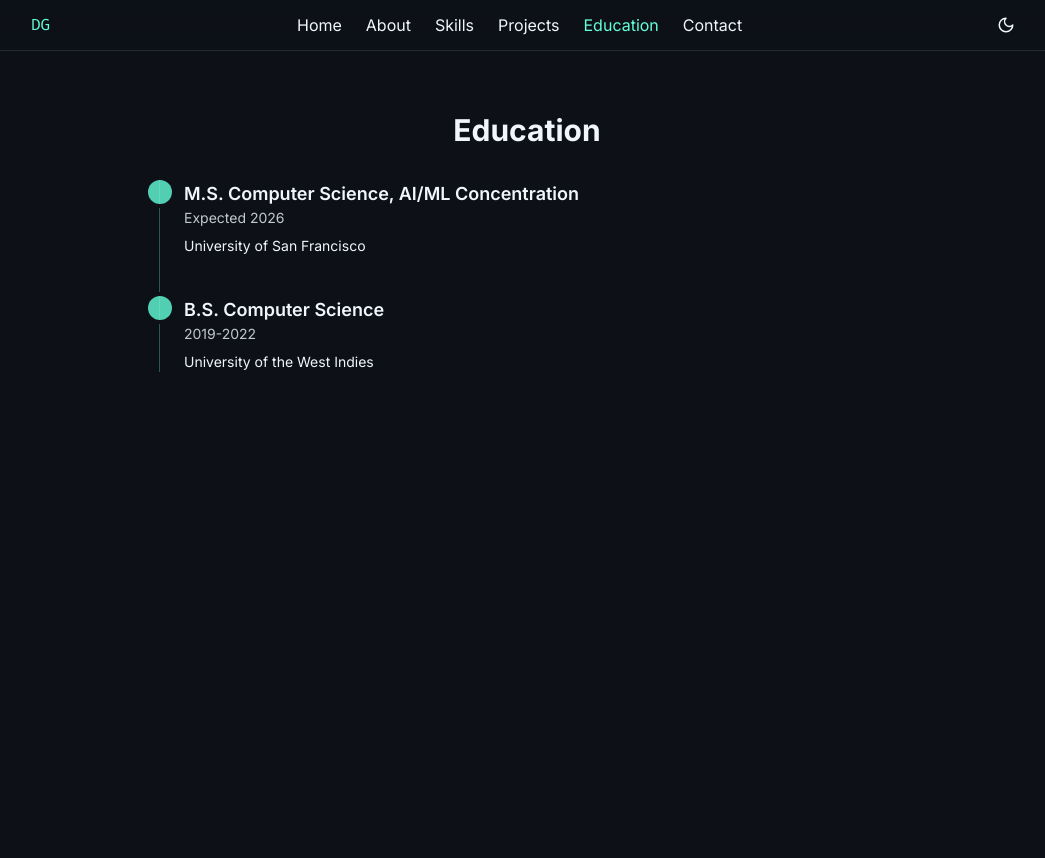
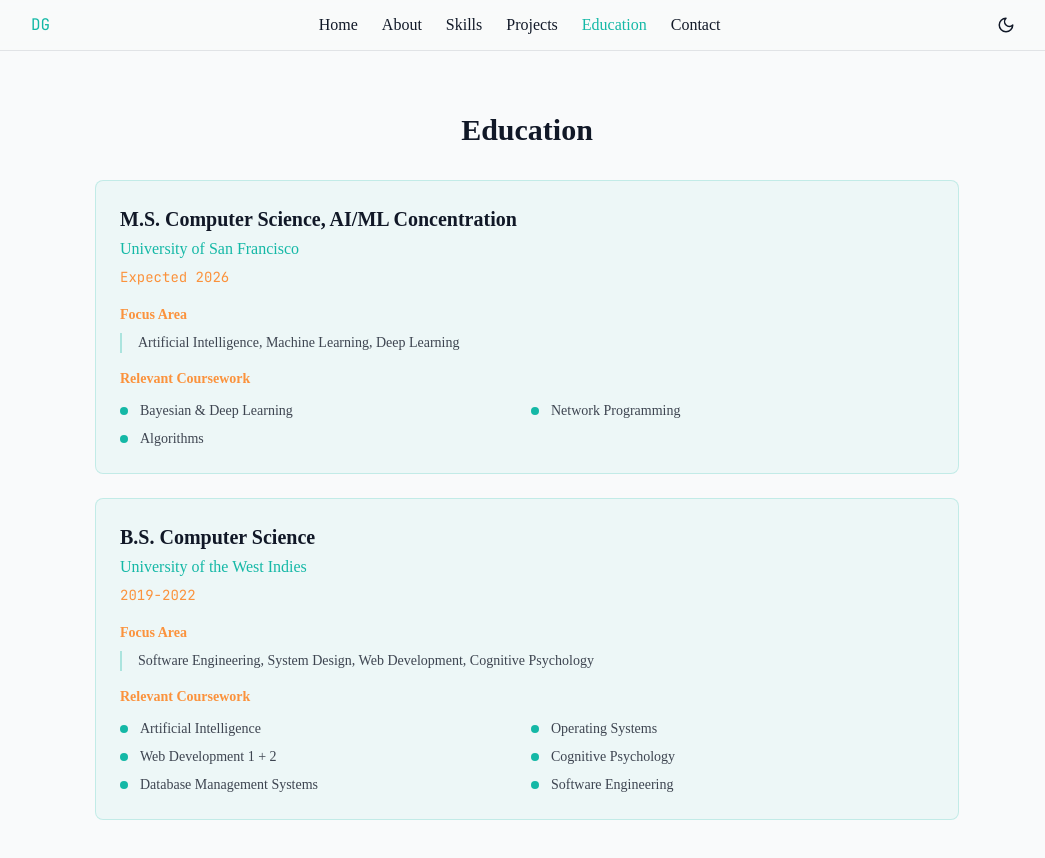
Before and after one commit to D3nizG/Deniz_Gould, a Next.js app: page /education in a window 1280 px wide. Shown: the top 858 px of the page, without its empty margins (113-1158 px from the left). Before the commit the page ends 800 px from the top, so only its background shows below. Built offline with nearby package versions, Linux system fonts and the light colour scheme.

Commit message:
adjusted education page and fixxed dark mode

```diff
--- a/app/(site)/education/page.tsx
+++ b/app/(site)/education/page.tsx
@@ -1,21 +1,68 @@
+'use client';
+
 import data from '@/public/resume.json';
+import { motion } from 'framer-motion';
+import { fadeSlideUp } from '@/lib/motion.client';
 
 export default function EducationPage() {
-return (
-<section className="max-w-3xl mx-auto px-4 py-12">
-<h1 className="text-3xl font-bold mb-8 text-center">Education</h1>
-<ol className="relative border-l border-accent-primary/30">
-{data.education.map((e) => (
-<li key={e.degree} className="mb-10 ml-6">
-<span className="absolute -left-3 flex h-6 w-6 items-center justify-center rounded-full bg-accent-primary/80 ring-4 ring-bg">
-<span className="sr-only">timeline bullet</span>
-</span>
-<h3 className="text-lg font-semibold">{e.degree}</h3>
-<span className="block text-sm opacity-80">{'year' in e ? e.year : e.years}</span>
-<p className="mt-2 text-sm">{e.school}</p>
-</li>
-))}
-</ol>
-</section>
-);
+  return (
+    <section className="max-w-4xl mx-auto px-4 py-12">
+      <motion.h1
+        className="text-3xl font-bold mb-8 text-center"
+        variants={fadeSlideUp}
+        initial="hidden"
+        animate="visible"
+      >
+        Education
+      </motion.h1>
+
+      <div className="space-y-6">
+        {data.education.map((e, index) => (
+          <motion.div
+            key={e.degree}
+            className="bg-accent-primary/5 rounded-lg p-6 border border-accent-primary/20"
+            variants={fadeSlideUp}
+            initial="hidden"
+            animate="visible"
+            transition={{ delay: index * 0.1 }}
+          >
+            {/* Header */}
+            <div className="mb-4">
+              <h3 className="text-xl font-semibold text-fg mb-1">{e.degree}</h3>
+              <p className="text-accent-primary font-medium mb-1">{e.school}</p>
+              <span className="text-sm text-accent-secondary font-mono">
+                {'year' in e ? e.year : e.years}
+              </span>
+            </div>
+
+            {/* Focus area */}
+            {e.focus && (
+              <div className="mb-4">
+                <h4 className="text-sm font-semibold text-accent-secondary mb-2">Focus Area</h4>
+                <p className="text-sm text-fg/80 pl-4 border-l-2 border-accent-primary/30">{e.focus}</p>
+              </div>
+            )}
+
+            {/* Coursework */}
+            {e.coursework && e.coursework.length > 0 && (
+              <div>
+                <h4 className="text-sm font-semibold text-accent-secondary mb-3">Relevant Coursework</h4>
+                <div className="grid grid-cols-1 md:grid-cols-2 gap-2">
+                  {e.coursework.map((course, courseIndex) => (
+                    <div
+                      key={courseIndex}
+                      className="flex items-center text-sm text-fg/80"
+                    >
+                      <div className="w-2 h-2 bg-accent-primary rounded-full mr-3 flex-shrink-0"></div>
+                      {course}
+                    </div>
+                  ))}
+                </div>
+              </div>
+            )}
+          </motion.div>
+        ))}
+      </div>
+    </section>
+  );
 }
--- a/app/layout.tsx
+++ b/app/layout.tsx
@@ -1,20 +1,27 @@
-/* app/layout.tsx */
+import type { Metadata } from 'next';
+import { Inter, JetBrains_Mono } from 'next/font/google';
 import '../styles/globals.css';
-import type { ReactNode } from 'react';
-import { Inter, Fira_Code } from 'next/font/google';
+import { ThemeInitializer } from '@/components/ThemeInitializer';
 
-const inter = Inter({ subsets: ['latin'], variable: '--font-sans' });
-const fira  = Fira_Code({ subsets: ['latin'], variable: '--font-mono' });
+const inter = Inter({ subsets: ['latin'], variable: '--font-inter' });
+const jetbrainsMono = JetBrains_Mono({ subsets: ['latin'], variable: '--font-mono' });
 
-export const metadata = {
+export const metadata: Metadata = {
   title: 'Deniz Gould - AI/ML Engineer',
-  description: 'Interactive portfolio',
+  description: 'Portfolio of Deniz Gould, AI/ML Engineer',
 };
 
-export default function RootLayout({ children }: { children: ReactNode }) {
+export default function RootLayout({
+  children,
+}: {
+  children: React.ReactNode;
+}) {
   return (
-    <html lang="en" className={`${inter.variable} ${fira.variable}`}>
-      <body className="bg-bg text-fg">{children}</body>
+    <html lang="en" suppressHydrationWarning>
+      <body className={`${inter.variable} ${jetbrainsMono.variable} font-sans bg-bg text-fg`}>
+        <ThemeInitializer />
+        {children}
+      </body>
     </html>
   );
 }
--- a/components/NavBar.tsx
+++ b/components/NavBar.tsx
@@ -1,8 +1,7 @@
-// 'use client';
+'use client';
 
 import Link from 'next/link';
 import { usePathname } from 'next/navigation';
-// import { motion } from 'framer-motion';
 import { playNote } from '../lib/audio';
 import ThemeToggle from './ThemeToggle';
 
@@ -19,7 +18,7 @@ import ThemeToggle from './ThemeToggle';
   const pathname = usePathname();
 
   return (
-     <nav className="fixed top-0 inset-x-0 z-50 backdrop-blur border-b border-white/10">
+    <nav className="fixed top-0 inset-x-0 z-50 backdrop-blur-md bg-bg/80 border-b border-fg/10">
       <div className="max-w-5xl mx-auto flex items-center justify-between px-4 py-2">
         <span className="font-mono text-accent-primary">DG</span>
         <ul className="hidden md:flex gap-6">
@@ -28,9 +27,11 @@ import ThemeToggle from './ThemeToggle';
               <Link
                 href={href}
                 onMouseEnter={playNote}
-                 className={`transition-colors ${pathname === href
+                className={`transition-colors ${
+                  pathname === href
                     ? 'text-accent-primary'
-                   : 'text-fg hover:text-accent-secondary'}`}
+                    : 'text-fg hover:text-accent-secondary'
+                }`}
               >
                 {label}
               </Link>
--- /dev/null
+++ b/components/ThemeInitializer.tsx
@@ -0,0 +1,15 @@
+'use client';
+
+import { useEffect } from 'react';
+import { useUIStore } from '@/lib/store';
+
+export function ThemeInitializer() {
+  const { theme } = useUIStore();
+
+  useEffect(() => {
+    // Apply the current theme to DOM immediately
+    document.documentElement.classList.toggle('dark', theme === 'dark');
+  }, [theme]);
+
+  return null;
+}
--- a/components/ThemeToggle.tsx
+++ b/components/ThemeToggle.tsx
@@ -2,12 +2,36 @@
 
 import { Sun, Moon } from 'lucide-react';
 import { useUIStore } from '@/lib/store';
+import { useEffect, useState } from 'react';
 
 export default function ThemeToggle() {
-const { theme, toggleTheme } = useUIStore();
-return (
-<button aria-label="Toggle theme" className="p-2 rounded-full hover:bg-accent-primary/20 transition" onClick={toggleTheme} >
-{theme === 'light' ? <Moon size={18} /> : <Sun size={18} />}
-</button>
-);
+  const { theme, toggleTheme } = useUIStore();
+  const [mounted, setMounted] = useState(false);
+
+  // Only render after hydration to avoid SSR mismatch
+  useEffect(() => {
+    setMounted(true);
+  }, []);
+
+  // Show a placeholder during SSR/hydration
+  if (!mounted) {
+    return (
+      <button
+        aria-label="Toggle theme"
+        className="p-2 rounded-full hover:bg-accent-primary/20 transition opacity-50"
+      >
+        <div className="w-[18px] h-[18px]" /> {/* Placeholder to maintain layout */}
+      </button>
+    );
+  }
+
+  return (
+    <button
+      aria-label="Toggle theme"
+      className="p-2 rounded-full hover:bg-accent-primary/20 transition"
+      onClick={toggleTheme}
+    >
+      {theme === 'light' ? <Moon size={18} /> : <Sun size={18} />}
+    </button>
+  );
 }
--- a/lib/store.ts
+++ b/lib/store.ts
@@ -7,6 +7,20 @@ theme: 'light' | 'dark';
   toggleTheme: () => void;
 }
 
+// Helper function to get initial theme
+const getInitialTheme = (): 'light' | 'dark' => {
+  if (typeof window === 'undefined') return 'dark'; // Default for SSR
+
+  // Check localStorage first
+  const stored = localStorage.getItem('theme');
+  if (stored === 'light' || stored === 'dark') {
+    return stored;
+  }
+
+  // Fall back to system preference
+  return window.matchMedia('(prefers-color-scheme: dark)').matches ? 'dark' : 'light';
+};
+
 export const useUIStore = create<UIState>((set) => ({
   muted: typeof window !== 'undefined' ? localStorage.getItem('muted') === 'true' : false,
   toggleMute: () =>
@@ -15,13 +29,15 @@ const muted = !state.muted;
       if (typeof window !== 'undefined') localStorage.setItem('muted', String(muted));
       return { muted };
     }),
-theme: typeof window !== 'undefined' && document.documentElement.classList.contains('dark') ? 'dark' : 'light',
+  theme: getInitialTheme(),
   toggleTheme: () =>
     set((state) => {
       const newTheme = state.theme === 'light' ? 'dark' : 'light';
+      if (typeof window !== 'undefined') {
         const root = document.documentElement;
         root.classList.toggle('dark', newTheme === 'dark');
-if (typeof window !== 'undefined') localStorage.setItem('theme', newTheme);
+        localStorage.setItem('theme', newTheme);
+      }
       return { theme: newTheme };
     })
 }));
--- a/public/resume.json
+++ b/public/resume.json
@@ -12,37 +12,95 @@
             "degree": "M.S. Computer Science, AI/ML Concentration",
             "school": "University of San Francisco",
             "year": "Expected 2026",
-"coursework": ["Bayesian & Deep Learning", "Network Programming", "Algorithms"]
+            "focus": "Artificial Intelligence, Machine Learning, Deep Learning",
+            "coursework": [
+                "Bayesian & Deep Learning",
+                "Network Programming",
+                "Algorithms"
+            ]
         },
         {
             "degree": "B.S. Computer Science",
             "school": "University of the West Indies",
             "years": "2019-2022",
-"coursework": ["Artificial Intelligence", "Web Development 1 + 2", "Cognitive Psychology"]
+            "focus": "Software Engineering, System Design, Web Development, Cognitive Psychology",
+            "coursework": [
+                "Artificial Intelligence",
+                "Operating Systems",
+                "Web Development 1 + 2",
+                "Cognitive Psychology",
+                "Database Management Systems",
+                "Software Engineering"
+            ]
         }
     ],
     "skills": {
-"languages": ["Python", "Java", "JavaScript", "SQL"],
-"frameworks_tools": ["Django", "React.js", "LangChain", "OpenCV", "GitHub", "REST APIs"],
-"ml_tools": ["TensorFlow", "PyTorch"],
-"soft_skills": ["Clear communication", "Collaboration", "Leadership", "Adaptability", "Continuous learning", "Problem-solving"],
-"interests": ["Cognitive Psychology", "Intelligence", "Music", "Chess"],
-"languages_spoken": ["English", "Turkish", "Conversational French"]
+        "languages": [
+            "Python",
+            "Java",
+            "JavaScript",
+            "SQL"
+        ],
+        "frameworks_tools": [
+            "Django",
+            "React.js",
+            "LangChain",
+            "OpenCV",
+            "GitHub",
+            "REST APIs"
+        ],
+        "ml_tools": [
+            "TensorFlow",
+            "PyTorch"
+        ],
+        "soft_skills": [
+            "Clear communication",
+            "Collaboration",
+            "Leadership",
+            "Adaptability",
+            "Continuous learning",
+            "Problem-solving"
+        ],
+        "interests": [
+            "Cognitive Psychology",
+            "Intelligence",
+            "Music",
+            "Chess"
+        ],
+        "languages_spoken": [
+            "English",
+            "Turkish",
+            "Conversational French"
+        ]
     },
     "projects": [
         {
             "name": "AI-Powered Smart Calendar",
-"stack": ["Java", "LangChain4j", "OpenAI", "Google Calendar API"],
+            "stack": [
+                "Java",
+                "LangChain4j",
+                "OpenAI",
+                "Google Calendar API"
+            ],
             "summary": "Natural-language scheduling assistant that optimizes event planning."
         },
         {
             "name": "Multiplayer Tic-Tac-Toe (Dynamic Piece Sizes)",
-"stack": ["Flask", "WebSockets", "Python"],
+            "stack": [
+                "Flask",
+                "WebSockets",
+                "Python"
+            ],
             "summary": "Real-time multiplayer game with strategic piece-size overlay mechanic."
         },
         {
             "name": "Multilingual Translator with AI-Powered Gesture & Speech",
-"stack": ["Java", "LangChain4j", "OpenCV", "LLMs"],
+            "stack": [
+                "Java",
+                "LangChain4j",
+                "OpenCV",
+                "LLMs"
+            ],
             "summary": "In-progress: gesture + speech translation system for inclusive communication."
         }
     ]
--- a/styles/globals.css
+++ b/styles/globals.css
@@ -2,11 +2,35 @@
 @tailwind components;
 @tailwind utilities;
 
-/* custom scroll-bar, selection, transition helpers */
+@layer base {
+  :root {
+    /* Light theme colors */
+    --bg: 249 250 251; /* gray-50 */
+    --fg: 17 24 39; /* gray-900 */
+    --accent-primary: 20 184 166; /* teal-500 */
+    --accent-secondary: 251 146 60; /* orange-400 */
+  }
+
+  .dark {
+    /* Dark theme colors (keeping original design) */
+    --bg: 13 17 23; /* #0D1117 */
+    --fg: 240 246 252; /* #F0F6FC */
+    --accent-primary: 100 255 218; /* #64FFDA */
+    --accent-secondary: 255 184 107; /* #FFB86B */
+  }
+}
+
+/* Custom scroll-bar, selection, transition helpers */
 html {
-scroll-behavior: smooth;
+  scroll-behavior: smooth;
 }
+
 ::selection {
-background: theme('colors.accent.primary');
-color: theme('colors.bg');
+  background: rgb(var(--accent-primary));
+  color: rgb(var(--bg));
 }
+
+/* Ensure smooth transitions for theme changes */
+* {
+  transition: background-color 0.3s ease, color 0.3s ease, border-color 0.3s ease;
+}
--- a/tailwind.config.js
+++ b/tailwind.config.js
@@ -9,16 +9,14 @@ module.exports = {
   theme: {
     extend: {
       colors: {
-        bg: '#0D1117',
-        fg: '#F0F6FC',
-        accent: {
-          primary: '#64FFDA',
-          secondary: '#FFB86B'
-        }
+        bg: 'rgb(var(--bg) / <alpha-value>)',
+        fg: 'rgb(var(--fg) / <alpha-value>)',
+        'accent-primary': 'rgb(var(--accent-primary) / <alpha-value>)',
+        'accent-secondary': 'rgb(var(--accent-secondary) / <alpha-value>)'
       },
       fontFamily: {
-        sans: ['Inter', 'ui-sans-serif', 'system-ui'],
-        mono: ['Fira Code', 'ui-monospace']
+        sans: ['var(--font-sans)', 'ui-sans-serif', 'system-ui'],
+        mono: ['var(--font-mono)', 'ui-monospace']
       }
     }
   },
```
Also changed, not shown: lib/audio.ts (line endings or trailing spaces). Lines whose indentation alone changed are shown as unchanged.
